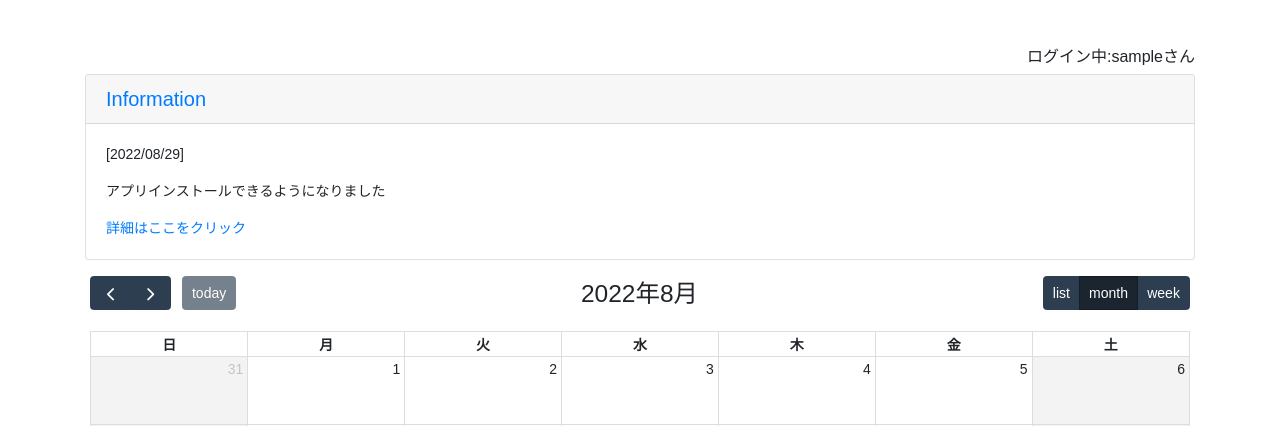
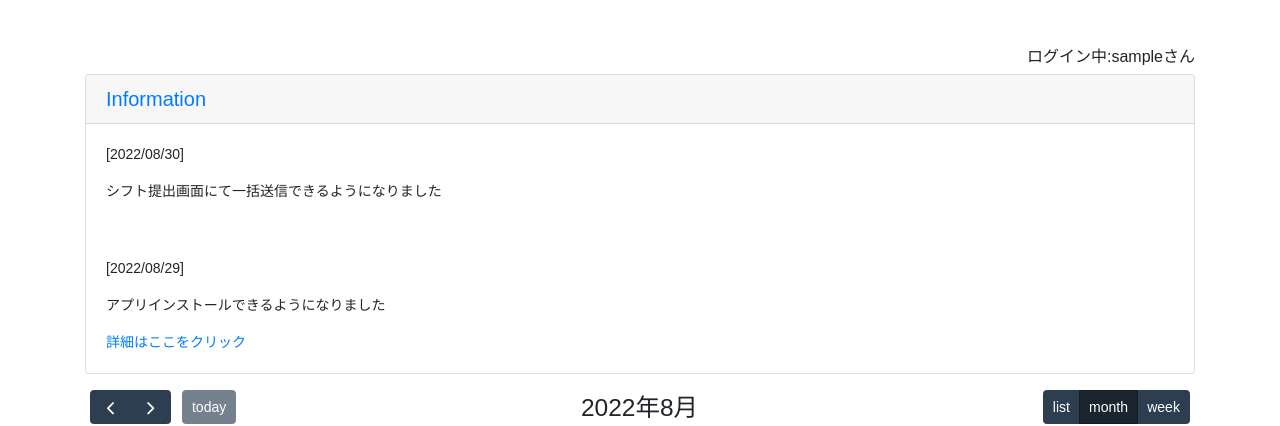
Before and after one commit to taku-y-9308/ShiftManagementApp, a Django app: page / in a window 1280 px wide, after a click on "Information". Shown: the part 53-479 px from the top of the page. Run offline with Django 3.2, Linux system fonts and the light colour scheme; the visitor is signed in with stand-in values (Sample User, id 1); data that the repository does not hold is empty; some libraries are stand-ins or nearby versions.

Commit message:
informationに追加 #31

```diff
--- a/templates/ShiftManagementApp/index.html
+++ b/templates/ShiftManagementApp/index.html
@@ -22,7 +22,12 @@ ShiftManagementApp
         </a>
       </h5>
     </div>
-
+    <div id="collapseOne" class="collapse" role="tabpanel" aria-labelledby="headingOne">
+      <div class="card-body">
+        <p>[2022/08/30]</p>
+        <p>シフト提出画面にて一括送信できるようになりました</p>
+      </div>
+    </div>
     <div id="collapseOne" class="collapse" role="tabpanel" aria-labelledby="headingOne">
       <div class="card-body">
         <p>[2022/08/29]</p>
--- a/templates/ShiftManagementApp/submit_shift.html
+++ b/templates/ShiftManagementApp/submit_shift.html
@@ -91,7 +91,6 @@ ShiftManagementApp
                   </div>
                   <div class="modal-footer">
                     <button type="button" class="btn btn-default" data-dismiss="modal">閉じる</button>
-                    <button type="button" class="btn btn-outline-danger" id="delete-shift">削除</button>
                     <button type="button" class="btn btn-danger" type="submit" id="submit" onclick="batch_sending();">決定</button>
                 </div>
 
```
